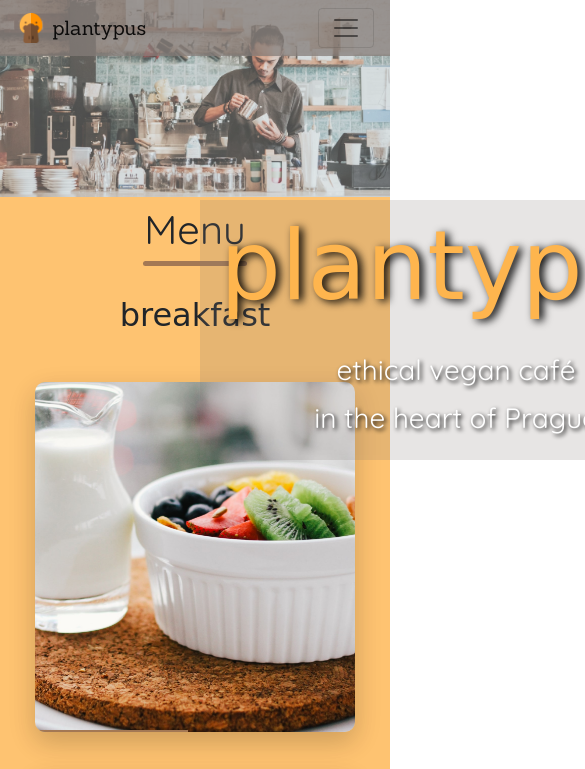
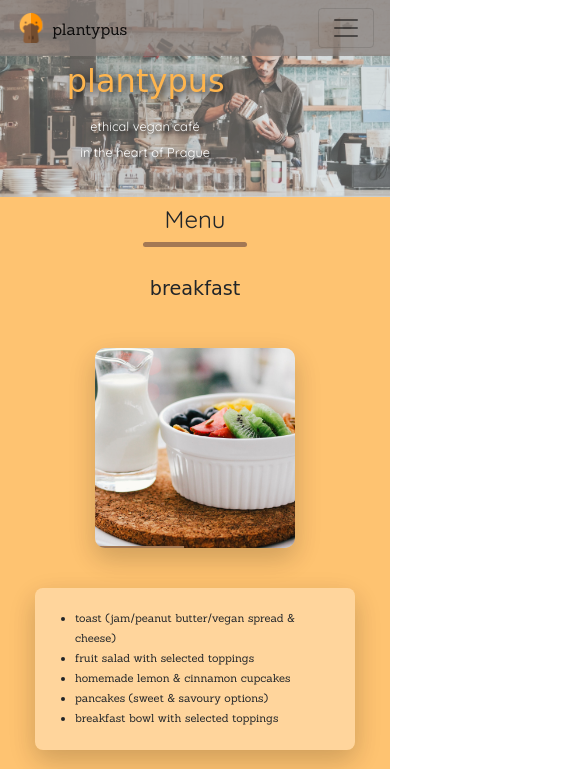
Before and after one commit to lucievr/plantypus-cafe-website, a plain HTML site: page index.html in a window 390 px wide. Shown: the top 769 px of the page, 585 px wide, since content can reach past the window. Drawn offline with nearby package versions, Linux system fonts and the light colour scheme; a web font is replaced by a local one.

Commit message:
Adjust for mobile

```diff
--- a/css/style.css
+++ b/css/style.css
@@ -41,11 +41,49 @@ body {
     }
 
 .big-heading {
-    font-size: 6rem;
+    font-size: 6.5rem;
     font-family: 'Sofia', cursive;
     color: rgba(254,181,78, 1);
     text-shadow: 4px 2px 8px black;
 }
+
+@media screen and (max-width: 1290px) {
+    .big-heading {
+        font-size: 5rem;
+    }
+}
+
+@media screen and (max-width: 400px) {
+    body {
+        font-size: 0.7rem;
+    }
+    .big-heading {
+        font-size: 2rem;
+    }
+    h3.letters {
+        font-size: 0.8rem;
+    }
+    .logo {
+        font-size: 1rem;
+    }
+    h1 {
+        font-size: 1.5rem;
+    }
+    h2 {
+        font-size: 1.2rem;
+    }
+    .vegas-container {
+        width: 200px!important;
+        height: 200px!important;
+    }
+}
+
+/* @media screen and (max-width: 1080px) {
+    .title {
+        margin-left: 30px;
+    }
+} */
+
 
 h2, h5 {
     font-family: 'Sofia', cursive;
@@ -92,7 +130,7 @@ cursor: pointer;
     position: absolute;
     z-index: 3;
     color: white;
-    margin: 200px;
+    margin: 15% 0 0 12%;
     text-shadow: 2px 2px 4px #000000;
     background-color: rgba(133,125,121, 0.2);
     padding: 0 20px 0;
@@ -194,6 +232,7 @@ img.staff:hover {
 
 .container-fluid {
     padding: 0;
+    position: relative;
 }
 
 .navbar {
@@ -214,6 +253,7 @@ img.staff:hover {
 
 .nav-link {
     font-family: 'Quicksand', sans-serif;
+    font-weight: 550;
     margin: 0;
     border-radius: 6px;
 }
--- a/index.html
+++ b/index.html
@@ -50,7 +50,7 @@
                 <nav class="navbar navbar-expand-lg navbar-light sticky">
                     <a class="navbar-brand" href="#" data-toggle="modal" data-target=".bd-example-modal-sm">
                         <img src="./img/platypus.png" width="30" height="30" class="d-inline-block align-top" alt="">
-                        <span>plantypus</span>
+                        <span class="logo">plantypus</span>
                     </a>
 
                     <button class="navbar-toggler" type="button" data-toggle="collapse"
```
